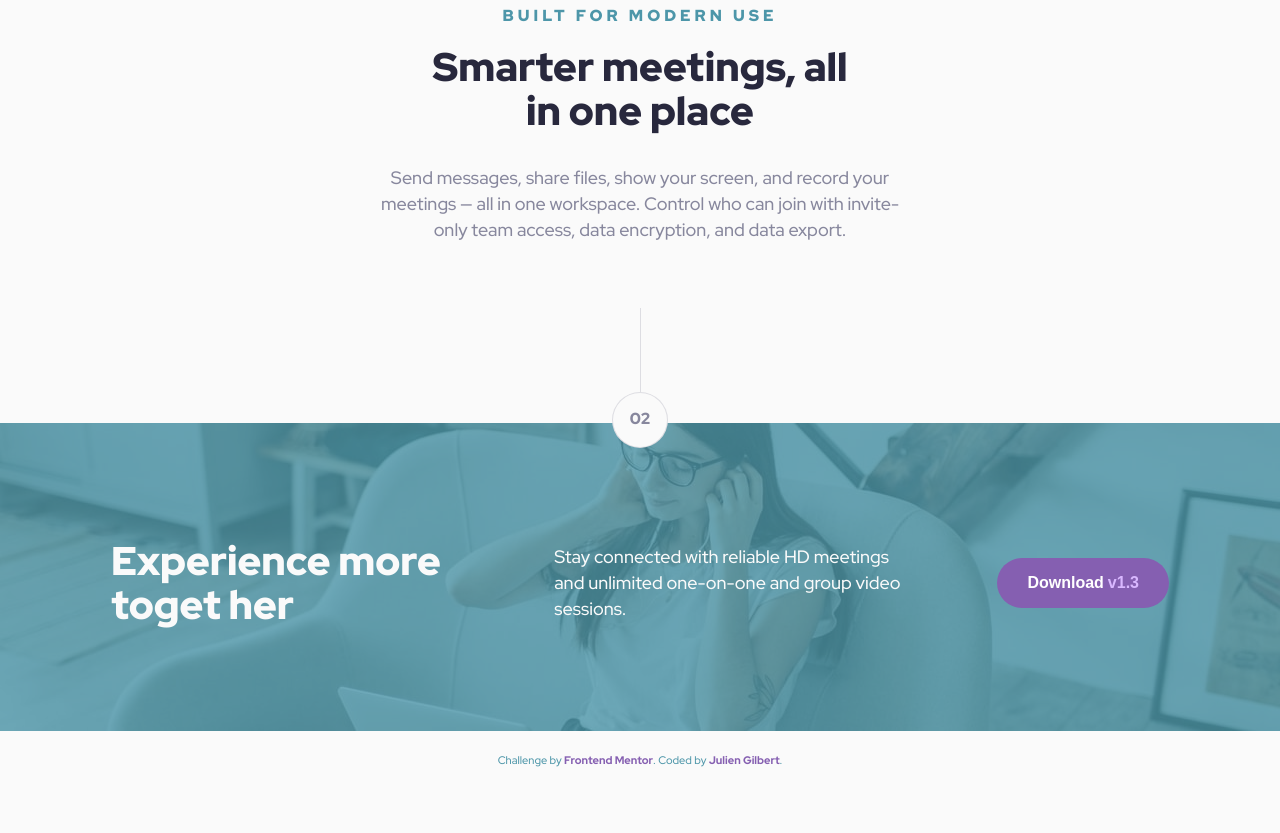
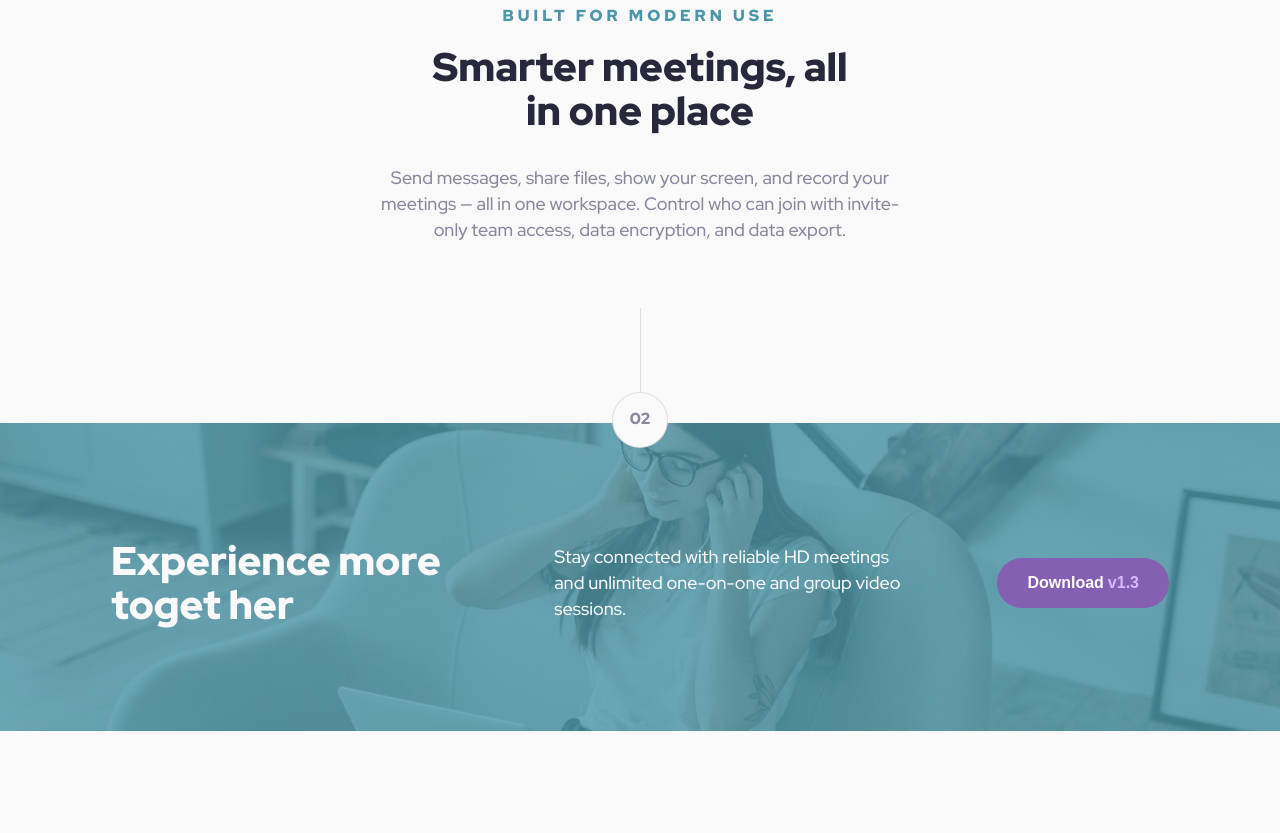
Before and after one commit to juliengDev/Meet-_anding_page, a website: page index.html in a window 1280 px wide. Shown: the part 1141-1974 px from the top of the page. After the commit the page ends 1872 px from the top, so only its background shows below. Drawn offline with Linux system fonts and the light colour scheme.

Commit message:
preivew change5

```diff
--- a/index.html
+++ b/index.html
@@ -73,15 +73,6 @@
         sessions.</p>
       <button class="btn footer__btn btn__purple-default">Download <span class="cl-purple">v1.3</span></button>
     </footer>
-    <section>
-      <div class="attribution">
-        Challenge by <a class="attribution__credit" href="https://www.frontendmentor.io?ref=challenge"
-          target="_blank">Frontend
-          Mentor</a>.
-        Coded by <a class="attribution__credit" href="#">Julien Gilbert</a>.
-      </div>
-    </section>
-
   </div>
 </body>
 
--- a/sass/layout/_footer.scss
+++ b/sass/layout/_footer.scss
@@ -52,14 +52,3 @@
     }
   }
 }
-
-.attribution {
-  margin: 1.6rem 0 6rem;
-  font-size: 1.1rem;
-  text-align: center;
-  color: var(--color-dark-green);
-  &__credit {
-    font-weight: 800;
-    color: var(--color-dark-purple) !important;
-  }
-}
```
Also changed, not shown: public/css/style.css, 1 other file.
